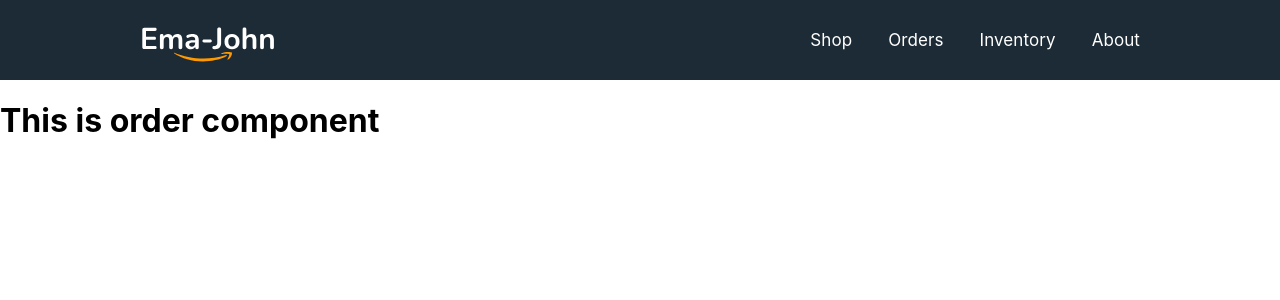
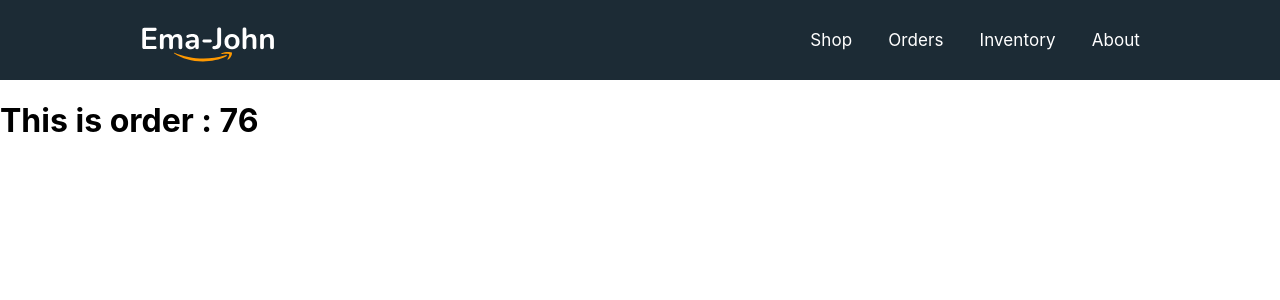
Before and after one commit to leon0113/ema-john-react-router, a React (Create React App) app: page /orders in a window 1280 px wide. Shown: the top 300 px of the page. Built offline with nearby package versions, Linux system fonts and the light colour scheme.

Commit message:
custom hook

```diff
--- a/src/App.js
+++ b/src/App.js
@@ -4,6 +4,7 @@ import Header from './components/Header/Header';
 import Shop from './components/Shop/Shop';
 import Orders from './components/Orders/Orders';
 import About from './components/About/About';
+import Notfound from './components/NotFound/Notfound';
 import Inventory from './components/Inventory/Inventory';
 
 function App() {
@@ -17,6 +18,7 @@ function App() {
         <Route path='/orders' element={<Orders></Orders>}></Route>
         <Route path='/inventory' element={<Inventory></Inventory>}></Route>
         <Route path='/about' element={<About></About>}></Route>
+        <Route path='*' element={<Notfound></Notfound>}></Route>
       </Routes>
 
     </div>
--- /dev/null
+++ b/src/components/NotFound/Notfound.js
@@ -0,0 +1,12 @@
+import React from 'react';
+
+const Notfound = () => {
+    return (
+        <div>
+            <h1>404</h1>
+            <h3>The page you are looking for was not found</h3>
+        </div>
+    );
+};
+
+export default Notfound;
--- a/src/components/Orders/Orders.js
+++ b/src/components/Orders/Orders.js
@@ -1,9 +1,11 @@
 import React from 'react';
+import useProducts from '../../hooks/useProducts';
 
 const Orders = () => {
+    const [products, setProducts] = useProducts();
     return (
         <div>
-            <h1>This is order component</h1>
+            <h1>This is order : {products.length}</h1>
         </div>
     );
 };
--- a/src/components/Shop/Shop.js
+++ b/src/components/Shop/Shop.js
@@ -1,4 +1,5 @@
 import React, { useEffect, useState } from 'react';
+import useProducts from '../../hooks/useProducts';
 import { addToDb, getStoredCart } from '../../utilities/fakedb';
 import Cart from '../Cart/Cart';
 import Product from '../Product/Product';
@@ -6,15 +7,7 @@ import './Shop.css'
 
 
 const Shop = () => {
-    const [products, setProducts] = useState([]);
-
-    useEffect(() => {
-        fetch('products.json')
-            .then(res => res.json())
-            .then(data => setProducts(data))
-    }, []);
-
-
+    const [products, setProducts] = useProducts();
     const [cart, setCart] = useState([]);
 
     useEffect(() => {
--- /dev/null
+++ b/src/hooks/useProducts.js
@@ -0,0 +1,17 @@
+import { useEffect, useState } from "react"
+
+const useProducts = () => {
+
+    const [products, setProducts] = useState([]);
+
+    useEffect(() => {
+        fetch('products.json')
+            .then(res => res.json())
+            .then(data => setProducts(data))
+    }, []);
+
+
+    return [products, setProducts];
+}
+
+export default useProducts;
```
